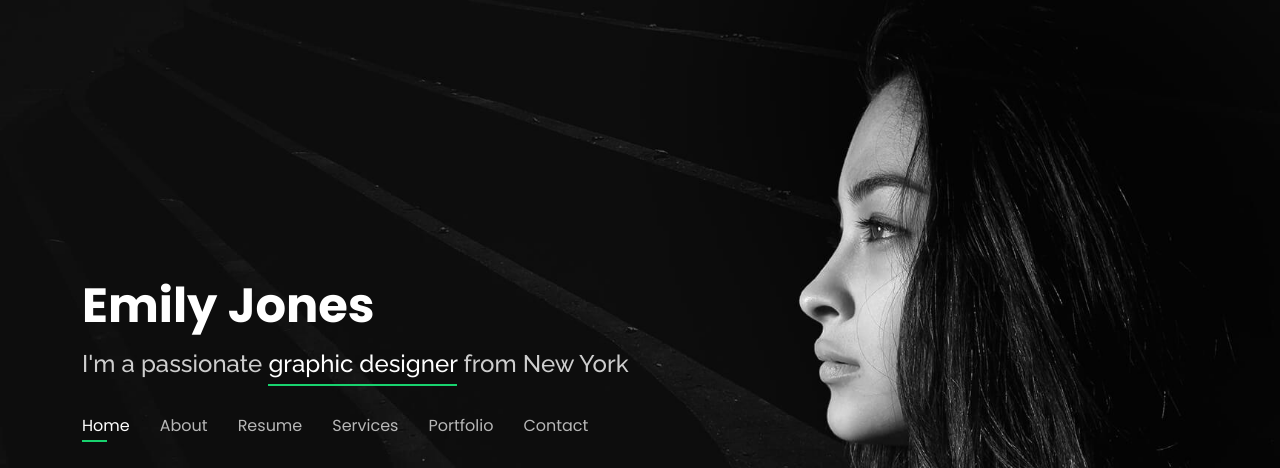
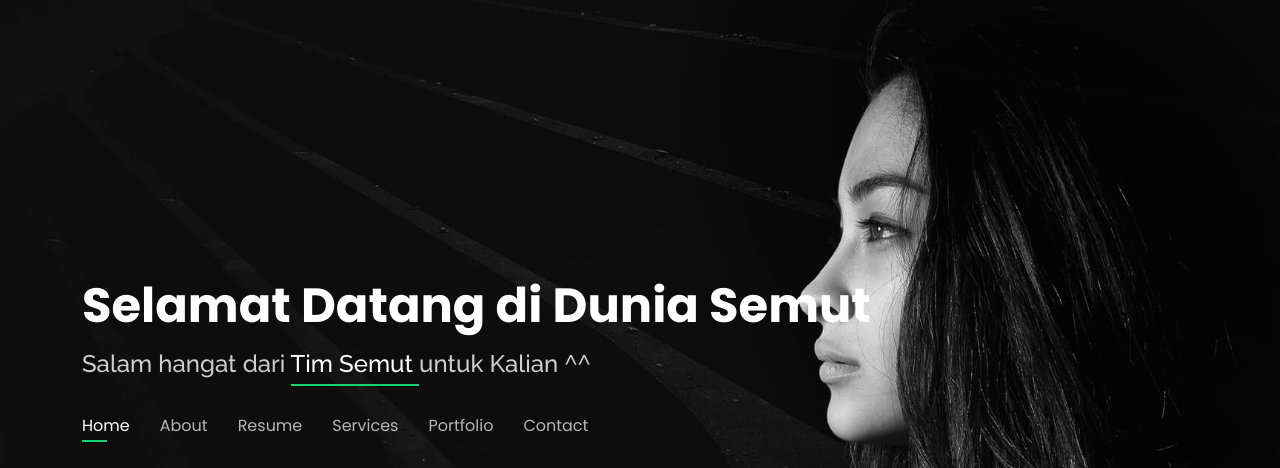
Before and after one commit to lATHENEvender/Semut.github.io, a plain HTML site: page index.html in a window 1280 px wide. Shown: the top 468 px of the page. Drawn offline with nearby package versions, Linux system fonts and the light colour scheme.

Commit message:
Update index.html

```diff
--- a/index.html
+++ b/index.html
@@ -40,10 +40,10 @@
   <header id="header">
     <div class="container">
 
-      <h1><a href="index.html">Emily Jones</a></h1>
+      <h1><a href="index.html">Selamat Datang di Dunia Semut</a></h1>
       <!-- Uncomment below if you prefer to use an image logo -->
       <!-- <a href="index.html" class="mr-auto"><img src="assets/img/logo.png" alt="" class="img-fluid"></a> -->
-      <h2>I'm a passionate <span>graphic designer</span> from New York</h2>
+      <h2>Salam hangat dari <span> Tim Semut </span> untuk Kalian ^^ </h2>
 
       <nav id="navbar" class="navbar">
         <ul>
```
